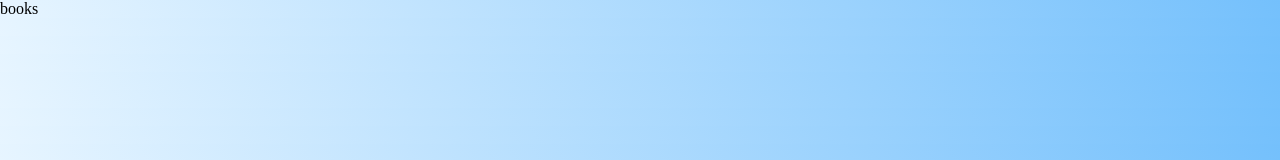
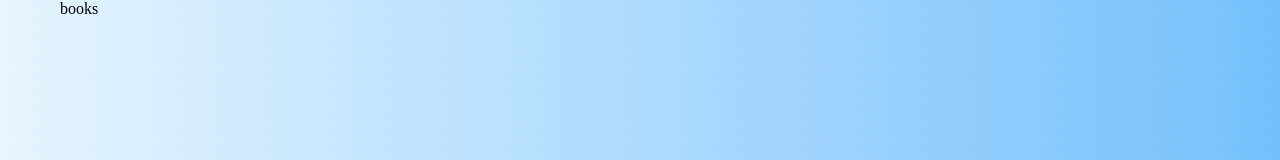
Before and after one commit to domenmerhar/book-viewer, a React (Vite) app: page /books in a window 1280 px wide. Shown: the top 160 px of the page. Built offline with nearby package versions, Linux system fonts and the light colour scheme.

Commit message:
Update main.tsx; Add styling

```diff
--- a/src/main.tsx
+++ b/src/main.tsx
@@ -1,9 +1,17 @@
 import React from "react";
 import ReactDOM from "react-dom/client";
 import App from "./App.tsx";
+import styled from "styled-components";
+
+const Body = styled.main`
+  max-width: 1160px;
+  margin: 0 auto;
+`;
 
 ReactDOM.createRoot(document.getElementById("root")!).render(
   <React.StrictMode>
-    <App />
+    <Body>
+      <App />
+    </Body>
   </React.StrictMode>
 );
```
